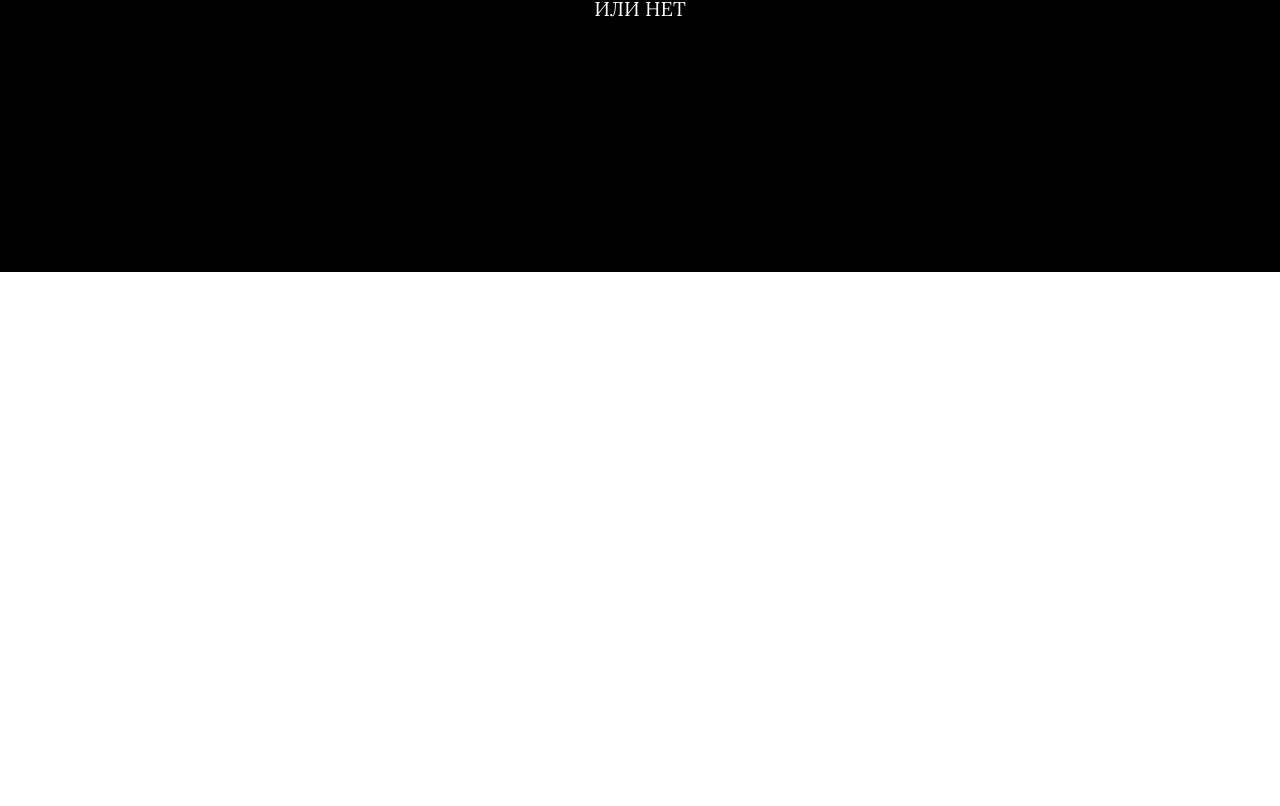
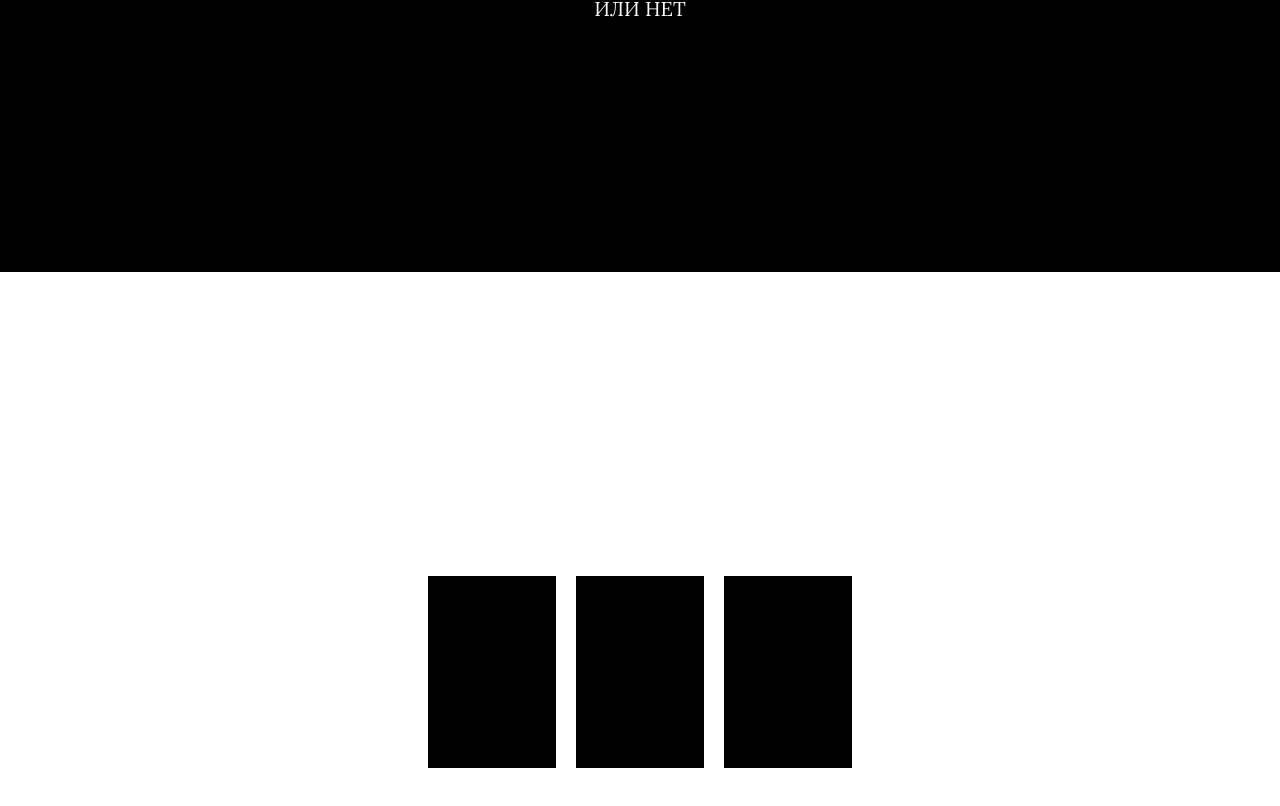
Before and after one commit to Subwan/p_site, a React (Create React App) app: page / in a window 1280 px wide. Shown: the part 1368-2174 px from the top of the page. Before the commit the page ends 1640 px from the top, so only its background shows below. Built offline with nearby package versions, Linux system fonts and the light colour scheme.

Commit message:
Анимации секции мудрости.

```diff
--- /dev/null
+++ b/src/components/MainPage/MainSection/SectionOfWisdom/index.js
@@ -0,0 +1,64 @@
+import React from 'react';
+
+import { ITEM_OF_WISDOM_WIDTH } from '../../../../constants/styling';
+
+import './style.scss';
+
+class SectionOfWisdom extends React.PureComponent {
+  constructor(props) {
+    super(props);
+
+    this.firstItemRef = React.createRef();
+    this.secondItemRef = React.createRef();
+    this.thirdItemRef = React.createRef();
+  }
+
+  componentDidMount() {
+    const pixelWidth = (this.props.clientWidth * ITEM_OF_WISDOM_WIDTH) / 100;
+    const pixelToMove = pixelWidth + this.firstItemRef.current.getBoundingClientRect().left + 10;
+
+    this.firstItemRef.current.style.transform = `translateX(${-pixelToMove}px)`;
+    this.thirdItemRef.current.style.transform = `translateX(${pixelToMove}px)`;
+  }
+
+  handleScroll = () => {
+    if (this.props.yOffset > this.props.clientHeight * 1.8) {
+      this.firstItemRef.current.style.transform = "translateX(0)";
+      setTimeout(() => {
+        this.thirdItemRef.current.style.transform = "translateX(0)";
+      }, 700);
+      setTimeout(() => {
+        this.secondItemRef.current.style.opacity = 1;
+        this.secondItemRef.current.style.transform = "scale(1)";
+      }, 1600);
+    }
+  }
+
+  render() {
+    this.handleScroll();
+    return (
+      <div
+        className="section-of-wisdom__container"
+        style={{ height: this.props.clientHeight }}
+      >
+        <div
+          className="section-of-wisdom__item section-of-wisdom__item_transform"
+          ref={this.firstItemRef}
+        >
+        </div>
+        <div
+          className="section-of-wisdom__item section-of-wisdom__second-item"
+          ref={this.secondItemRef}
+        >
+        </div>
+        <div
+          className="section-of-wisdom__item section-of-wisdom__item_transform"
+          ref={this.thirdItemRef}
+        >
+        </div>
+      </div>
+    );
+  }
+}
+
+export default SectionOfWisdom;
--- /dev/null
+++ b/src/components/MainPage/MainSection/SectionOfWisdom/style.scss
@@ -0,0 +1,23 @@
+.section-of-wisdom__container {
+  display: flex;
+  justify-content: center;
+  align-items: center;
+
+  .section-of-wisdom__item {
+    width: 10vw;
+    height: 15vw;
+    background-color: black;
+    margin: 0 10px;
+    // -o-transform: scale(1.1); для увеличения
+  }
+
+  .section-of-wisdom__item_transform {
+    transition: transform 1s ease-out;
+  }
+
+  .section-of-wisdom__second-item {
+    opacity: 0;
+    transform: scale(0.7);
+    transition: opacity 1s ease-out, transform 500ms ease-out;
+  }
+}
--- a/src/components/MainPage/MainSection/index.js
+++ b/src/components/MainPage/MainSection/index.js
@@ -1,7 +1,8 @@
 import React from 'react';
 
-import { ANGLE } from '../../../constants/triangle';
+import { ANGLE } from '../../../constants/styling';
 import SectionOfPower from './SectionOfPower';
+import SectionOfWisdom from './SectionOfWisdom';
 
 import './style.scss';
 
@@ -43,6 +44,11 @@ class MainSection extends React.PureComponent {
           yOffset={this.state.yOffset}
           marginTop={this.marginTop}
         />
+        <SectionOfWisdom
+          clientHeight={this.props.clientHeight}
+          clientWidth={this.clientWidth}
+          yOffset={this.state.yOffset}
+        />
       </>
     );
   }
--- /dev/null
+++ b/src/constants/styling.js
@@ -0,0 +1,3 @@
+export const ANGLE = 12;
+
+export const ITEM_OF_WISDOM_WIDTH = 10 // vw
--- a/src/constants/triangle.js
+++ /dev/null
@@ -1 +0,0 @@
-export const ANGLE = 12;
```
